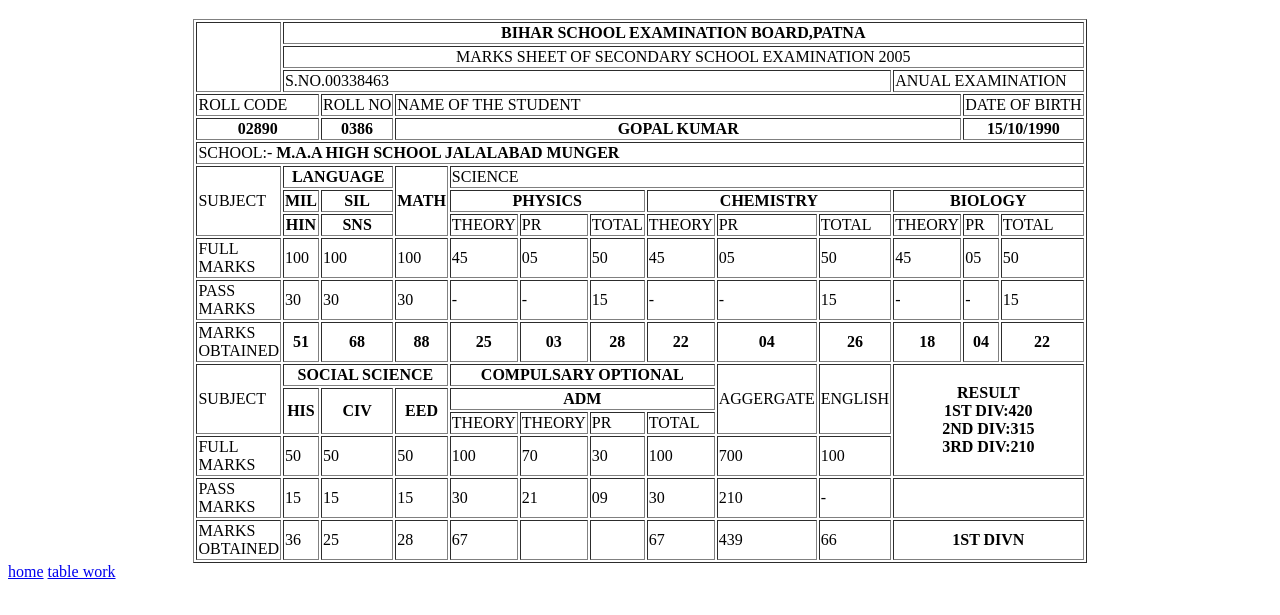
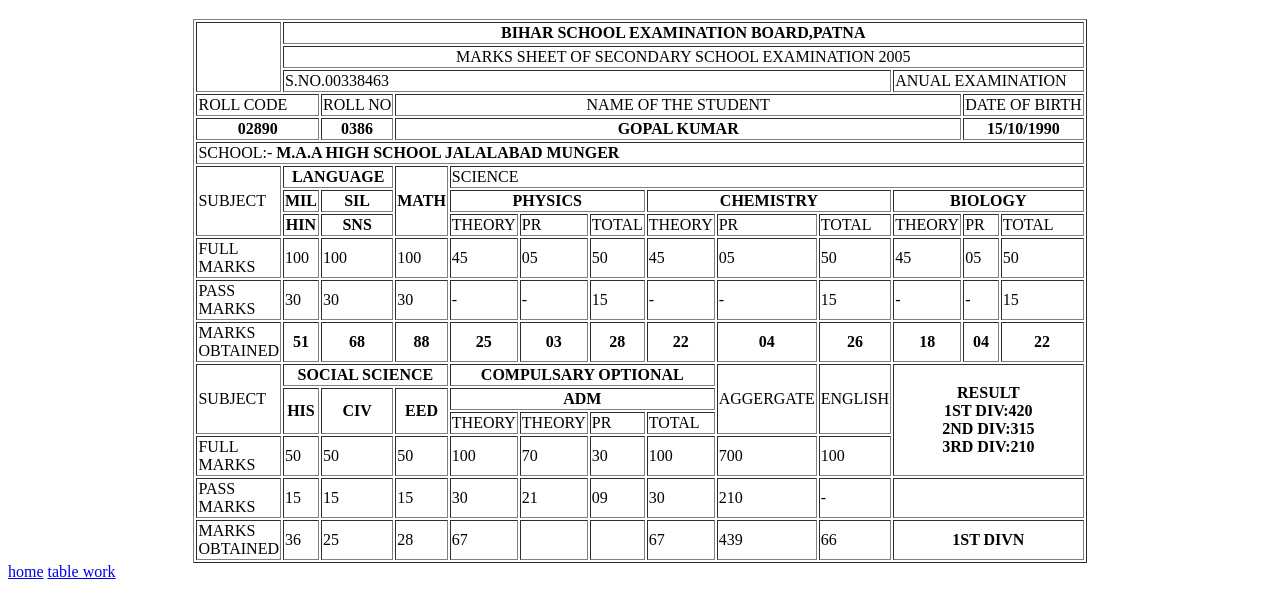
Before and after one commit to abdulrehmansheikh9339/Assignment-table, a plain HTML site: page Table work/Table work.html in a window 1280 px wide. Shown: the part 61-676 px from the top of the page. Drawn offline with Linux system fonts and the light colour scheme.

Commit message:
Update Table work.html

```diff
--- a/Table work/Table work.html
+++ b/Table work/Table work.html
@@ -32,7 +32,7 @@
             <td colspan="3">ROLL CODE</td>
 
             <td>ROLL NO</td>
-            <td colspan="8">NAME OF THE STUDENT</td>
+            <td colspan="8"><center>NAME OF THE STUDENT</center></td>
 
             <td colspan="2">DATE OF BIRTH</td>
 
```
